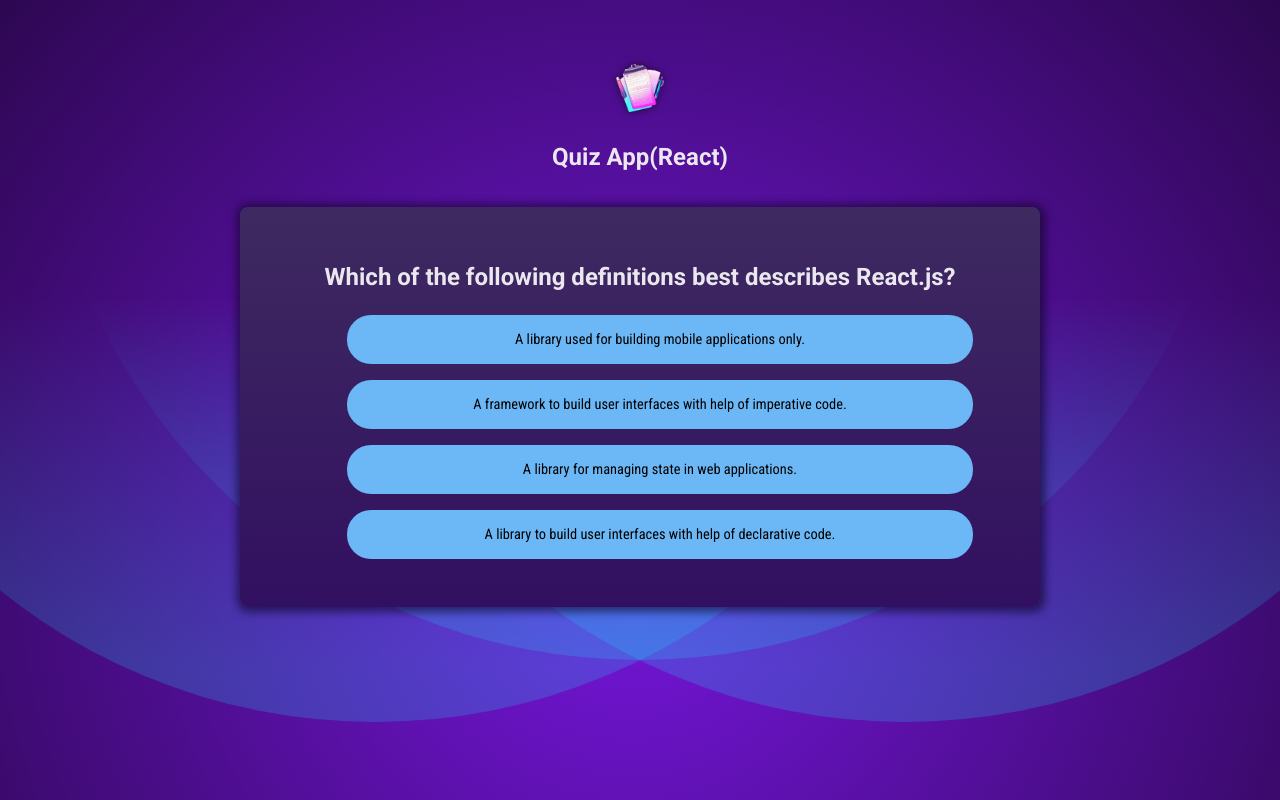
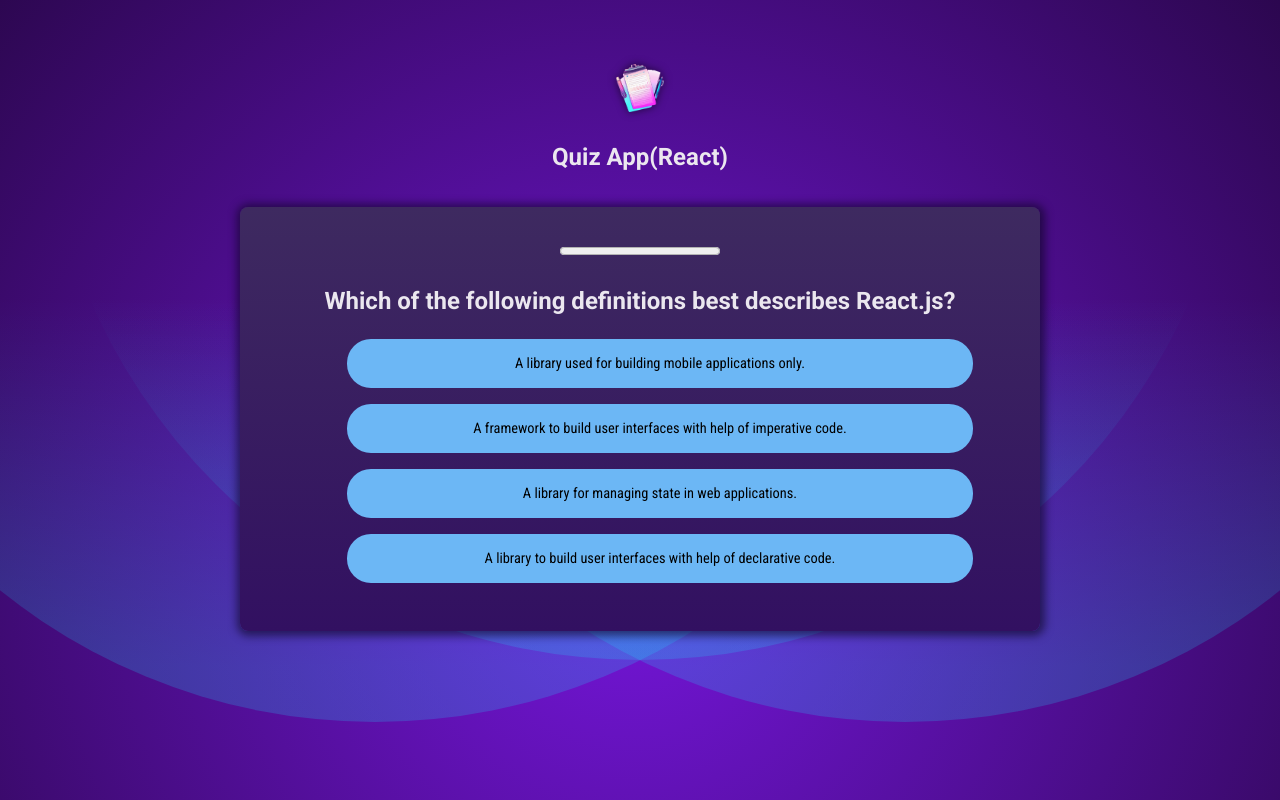
Before and after one commit to tushalbarvaliya/react-quiz-app, a React (Vite) app: page / in a window 1280 px wide. Built offline with nearby package versions, Linux system fonts and the light colour scheme.

Commit message:
feat:timer add in quiz

```diff
--- a/src/components/Quiz.jsx
+++ b/src/components/Quiz.jsx
@@ -2,6 +2,7 @@
 import QUESTIONS from "../questions";
 
 import quizComplite from "../assets/quiz-complete.png";
+import QuizTimer from "./QuizTimer";
 const Quiz = () => {
   const [userAnswere, setUserAnswere] = useState([]);
   const activeQuesionIndex = userAnswere.length;
@@ -28,6 +29,12 @@
     <>
       <div id="quiz">
         <div id="quesion">
+          <QuizTimer
+            timeOut={10000}
+            onTimeOut={() => {
+              handelSelectAnswere(null);
+            }}
+          ></QuizTimer>
           <h2>{QUESTIONS[activeQuesionIndex].text}</h2>
           <ul id="answeres">
             {shuffalAnswere.map((val) => {
--- /dev/null
+++ b/src/components/QuizTimer.jsx
@@ -0,0 +1,21 @@
+import React, { useEffect, useState } from "react";
+
+const QuizTimer = ({ timeOut, onTimeOut }) => {
+  const [remeingTime, setRemeingTime] = useState(timeOut);
+
+  useEffect(() => {
+    setTimeout(onTimeOut, timeOut);
+  }, [onTimeOut,timeOut]);
+
+  useEffect(() => {
+    setInterval(() => {
+      setRemeingTime((prev) => {
+        return prev - 100;
+      });
+    }, 100);
+  }, []);
+
+  return <progress value={remeingTime} max={timeOut}></progress>;
+};
+
+export default QuizTimer;
```
